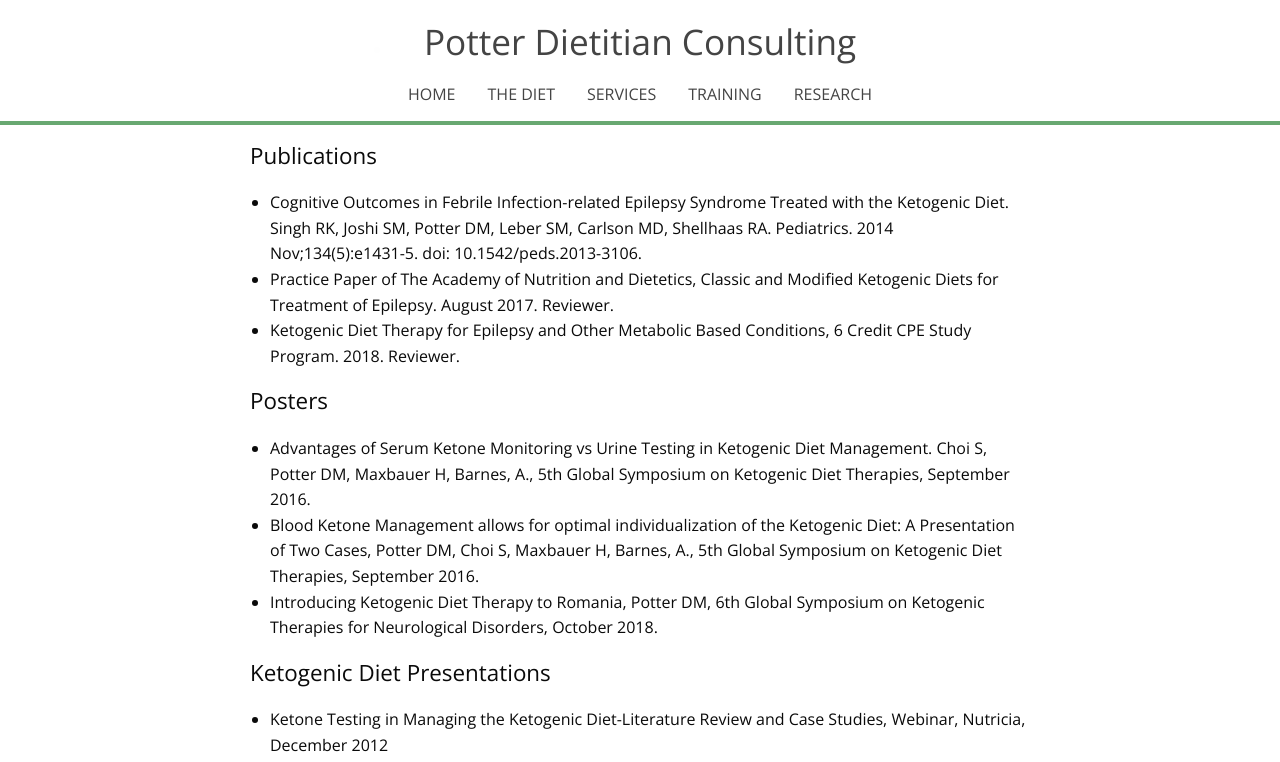
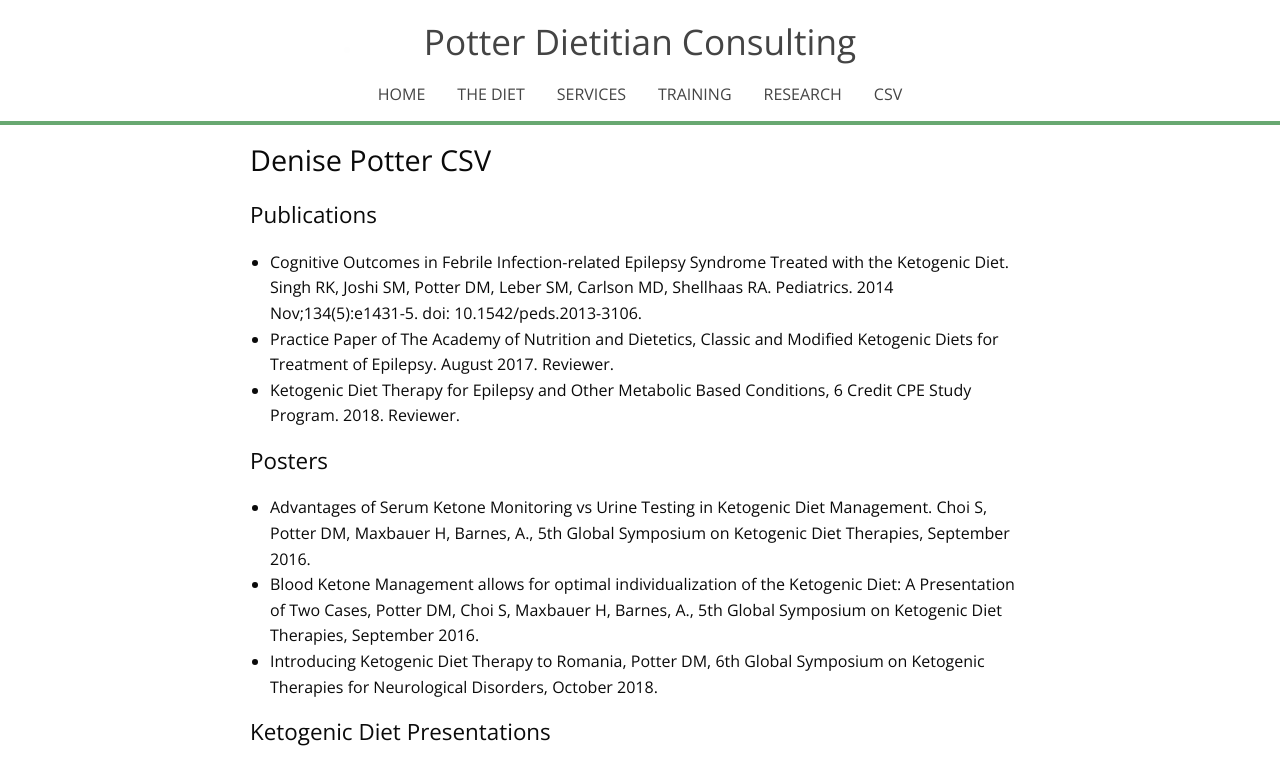
Before and after one commit to janmilosh/potterketo_new, a plain HTML site: page csv.html in a window 1280 px wide. Shown: the top 762 px of the page. Drawn offline with nearby package versions, Linux system fonts and the light colour scheme.

Commit message:
Add CSV link to menu

```diff
--- a/csv.html
+++ b/csv.html
@@ -26,6 +26,7 @@
             <li><a href="services.html">SERVICES</a></li>
             <li><a href="training.html">TRAINING</a></li>
             <li><a href="research.html">RESEARCH</a></li>
+            <li><a href="csv.html">CSV</a></li>
           </ul>
         </div>
       </div>
@@ -34,6 +35,7 @@
   <div class="grid-container">
     <div class="grid-x top-margin">
       <div class="cell large-8 small-12 large-offset-2">
+        <h1>Denise Potter CSV</h1>
         <h2>Publications</h2>
         <ul>
           <li>Cognitive Outcomes in Febrile Infection-related Epilepsy Syndrome Treated with the Ketogenic Diet. Singh RK, Joshi SM, Potter DM, Leber SM, Carlson MD, Shellhaas RA. Pediatrics. 2014 Nov;134(5):e1431-5. doi: 10.1542/peds.2013-3106.</li>
@@ -89,6 +91,7 @@
       <li><a href="services.html">SERVICES</a></li>
       <li><a href="training.html">TRAINING</a></li>
       <li><a href="research.html">RESEARCH</a></li>
+      <li><a href="csv.html">CSV</a></li>
     </ul>
   </div>
   <script src="assets/js/app.js"></script>
```
Also changed, not shown: diet.html (+2 -0 lines), index.html (+2 -0 lines), one_month.html (+2 -0 lines), research.html (+2 -0 lines), services.html (+2 -0 lines), three_month.html (+2 -0 lines), training.html (+2 -0 lines).
